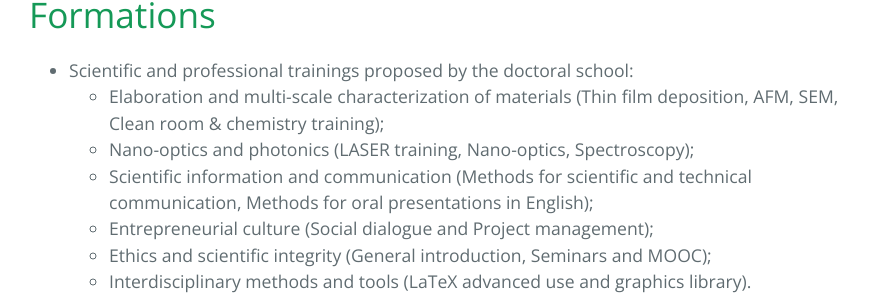
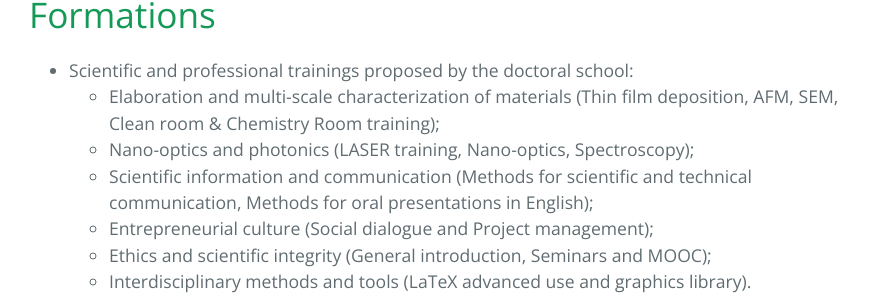
Before and after one commit to Margal10/Margal10.github.io, a Jekyll site: the page built from index.md, in a window 1280 px wide and 900 px high, scrolled down 2172 px. Shown: the part 176-475 px from the top of the window, without its empty margins (195-1079 px from the left). Built offline with Jekyll 4.4.1, drawn with Linux system fonts in a browser that asks for light colours.

Commit message:
Update index.md

```diff
--- a/index.md
+++ b/index.md
@@ -47,7 +47,7 @@ I'm working under the co-direction of **Jérôme Plain** and **Julien Proust** w
 # Formations
 
 - Scientific and professional trainings proposed by the doctoral school:
-  - Elaboration and multi-scale characterization of materials (Thin film deposition, AFM, SEM, Clean room & chemistry training);
+  - Elaboration and multi-scale characterization of materials (Thin film deposition, AFM, SEM, Clean room & Chemistry Room training);
   - Nano-optics and photonics (LASER training, Nano-optics, Spectroscopy);
   - Scientific information and communication (Methods for scientific and technical communication, Methods for oral presentations in English);
   - Entrepreneurial culture (Social dialogue and Project management);
```
